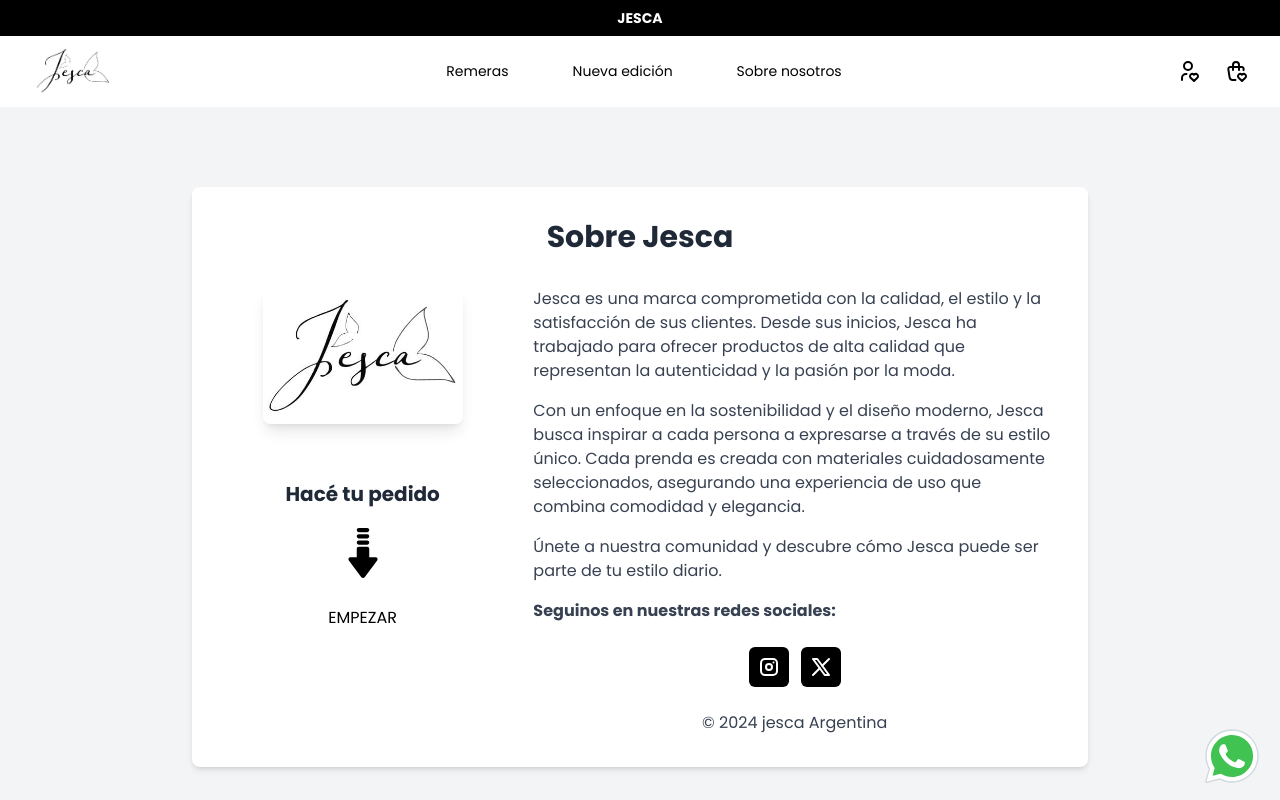
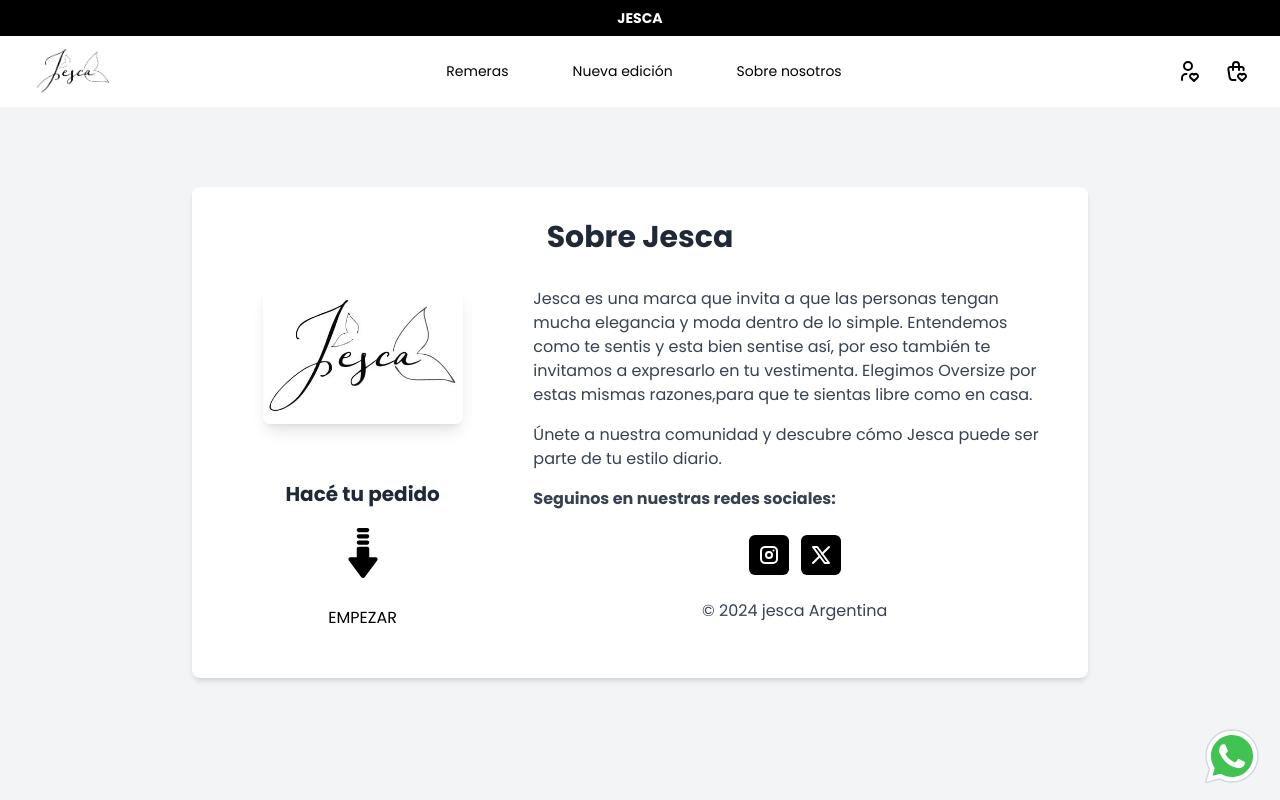
Before and after one commit to bongmin25/Jesca, a Next.js app: page /about in a window 1280 px wide. Shown: the top 800 px of the page. Built offline with nearby package versions, Linux system fonts and the light colour scheme; a web font is replaced by a local one.

Commit message:
actualizando estilos

```diff
--- a/src/app/about/page.tsx
+++ b/src/app/about/page.tsx
@@ -42,17 +42,11 @@ const About = () => {
           {/* Sección derecha: descripción */}
           <div className="w-full md:w-2/3 text-gray-700 space-y-4">
             <p>
-              Jesca es una marca comprometida con la calidad, el estilo y la
-              satisfacción de sus clientes. Desde sus inicios, Jesca ha
-              trabajado para ofrecer productos de alta calidad que representan
-              la autenticidad y la pasión por la moda.
-            </p>
-            <p>
-              Con un enfoque en la sostenibilidad y el diseño moderno, Jesca
-              busca inspirar a cada persona a expresarse a través de su estilo
-              único. Cada prenda es creada con materiales cuidadosamente
-              seleccionados, asegurando una experiencia de uso que combina
-              comodidad y elegancia.
+              Jesca es una marca que invita a que las personas tengan mucha
+              elegancia y moda dentro de lo simple. Entendemos como te sentis y
+              esta bien sentise así, por eso también te invitamos a expresarlo
+              en tu vestimenta. Elegimos Oversize por estas mismas razones,para
+              que te sientas libre como en casa.
             </p>
             <p>
               Únete a nuestra comunidad y descubre cómo Jesca puede ser parte de
--- a/src/components/Inicio/Inicio.tsx
+++ b/src/components/Inicio/Inicio.tsx
@@ -16,8 +16,8 @@ export default function Inicio() {
           className="object-cover"
         />
         {/* Texto y botón sobre la imagen */}
-        <div className="absolute top-[18%] right-[10%] lg:top-1/2 transform -translate-y-1/2">
-          <h2 className="text-black text-lg md:text-xl mb-6 max-w-lg">
+        <div className="absolute top-[18%] right-[10%] lg:top-1/2 transform -translate-y-1/2 mt-5">
+          <h2 className="text-black text-lg md:text-xl mb-6 max-w-lg ">
             <strong>JESCA</strong>, estilo sin esfuerzo.
             <br />
             <strong>Nueva colección</strong>
@@ -65,22 +65,24 @@ export default function Inicio() {
       {/* Sección informativa sobre Jesca */}
       <div className="flex flex-col bg-gray-100 p-8 justify-center items-center">
         <h3 className="text-2xl font-bold mb-4 text-center justify-center">
-          Sometimes being wrong is right
+          A veces sentirse mal está bien
         </h3>
         <p className="text-lg mb-4 text-center lg:w-1/2">
           En Jesca, creemos que todas las emociones son válidas y forman parte
           de la experiencia humana. Te invitamos a abrazar tus sentimientos, sin
           vergüenza, y a compartirlos con el mundo. Nuestras prendas están
           diseñadas para acompañarte con comodidad y tranquilidad en cada
-          momento, permitiéndote ser auténtico y expresar lo que sientes. Como
-          dijo BOOKEY: -Permítete sentir y compartir tus emociones.
+          momento, permitiéndote ser auténtico y expresar lo que sientes.
+          <br />
+          <br/>
+          Como dijo BOOKEY: -Permítete sentir y compartir tus emociones.
         </p>
         <Image
           width={200}
           height={200}
           src="/jesca.jpeg"
           alt="jesca"
-          className="object-cover rounded-lg shadow-black shadow-lg"
+          className="object-cover rounded-lg shadow-black shadow-lg hover:shadow-xl duration-300"
         />
       </div>
     </div>
```
